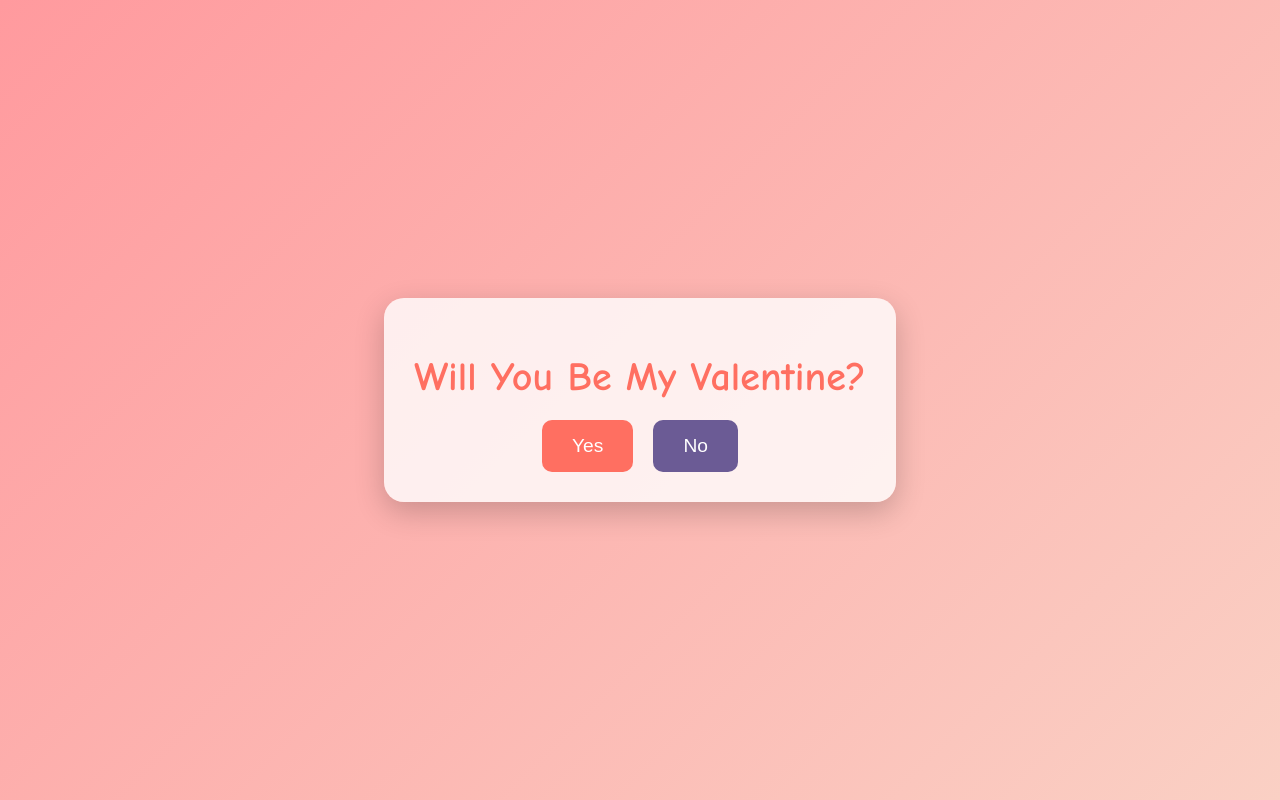
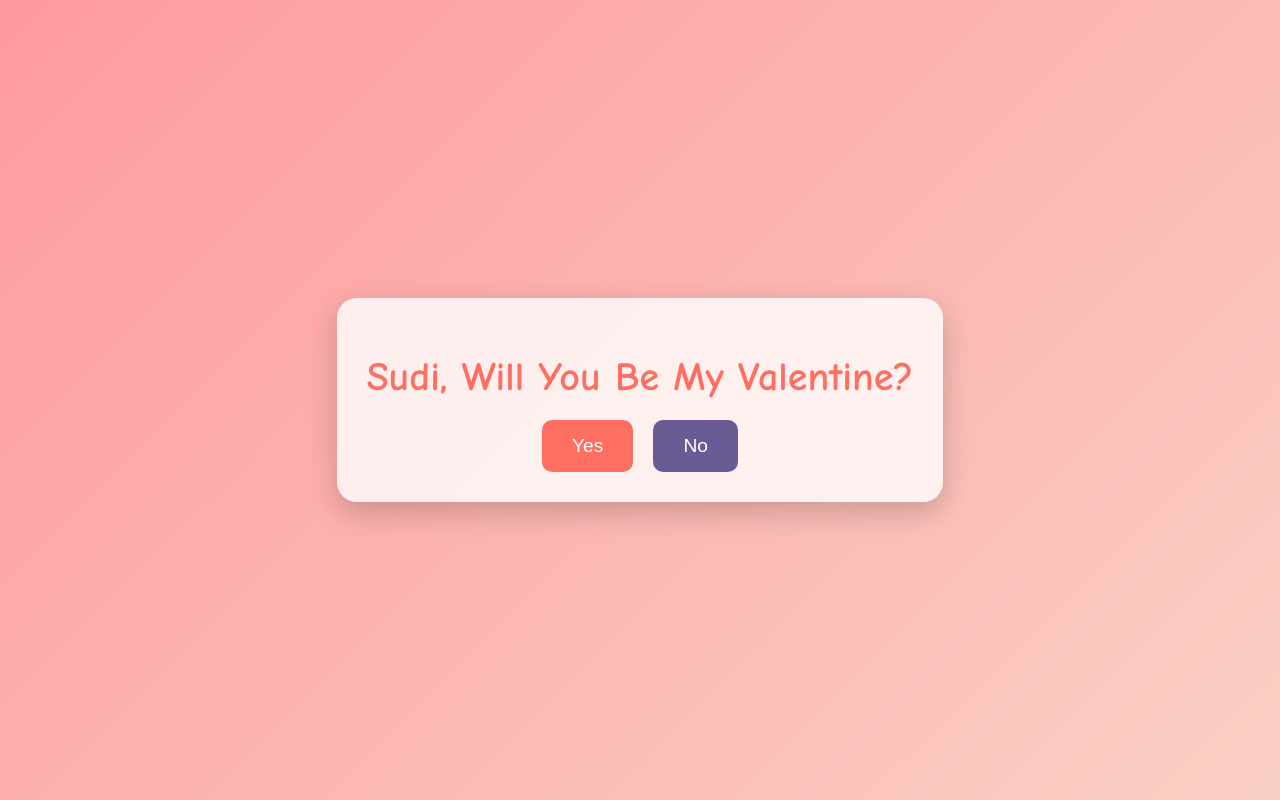
Before and after one commit to bidhankhadka11/bidhankhadka11.github.io, a plain HTML site: page index.html in a window 1280 px wide. Drawn offline with Linux system fonts and the light colour scheme.

Commit message:
Updated H1

```diff
--- a/index.html
+++ b/index.html
@@ -8,7 +8,7 @@
 </head>
 <body>
   <div class="container">
-    <h1>Will You Be My Valentine?</h1>
+    <h1>Sudi, Will You Be My Valentine?</h1>
     <div class="buttons">
       <button id="yesButton">Yes</button>
       <button id="noButton">No</button>
```
